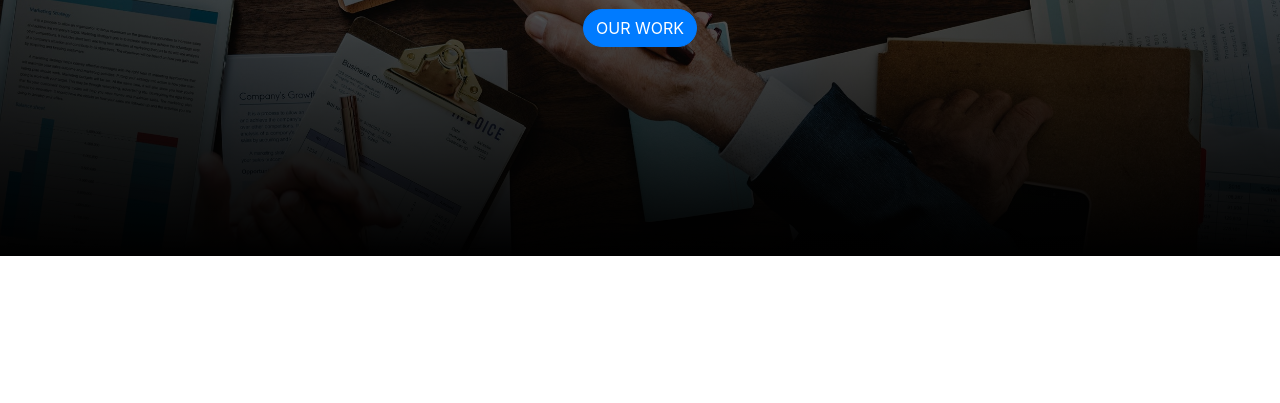
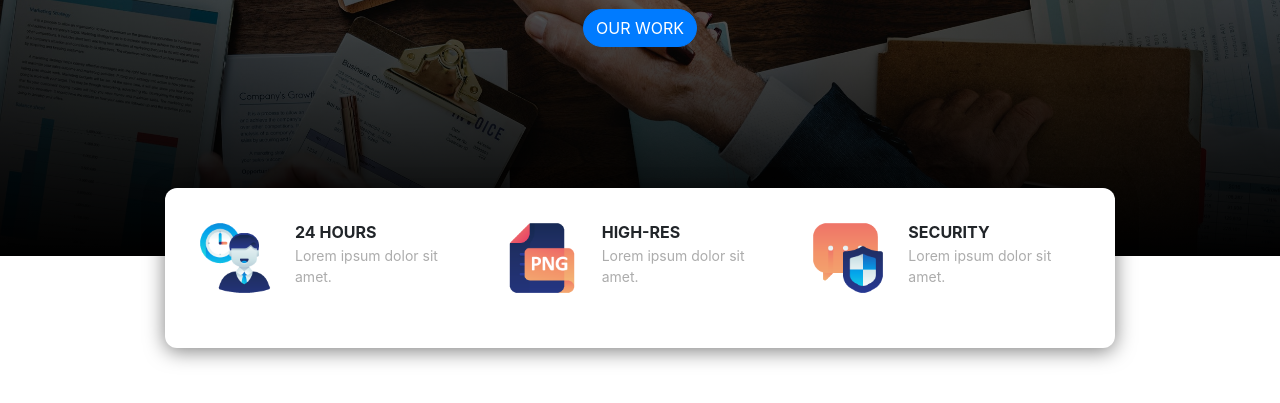
Before and after one commit to Ballsky26/bootstrap4-landing-page, a plain HTML site: page index.html in a window 1280 px wide. Shown: the part 383-786 px from the top of the page. Drawn offline with nearby package versions, Linux system fonts and the light colour scheme; a web font is replaced by a local one.

Commit message:
Update Info Panel

```diff
--- a/css/style.css
+++ b/css/style.css
@@ -52,6 +52,36 @@
     font-weight: 500;
 }
 
+/* Info Panel */
+.info-panel {
+    box-shadow: 0 3px 20px rgba(0, 0, 0, 0.5);
+    border-radius: 12px;
+    margin-top: -100px;
+    background-color: white;
+    padding: 30px;
+}
+
+.info-panel img {
+    width: 80px;
+    height: 80px;
+    margin-right: 20px;
+    margin-bottom: 20px;
+}
+
+.info-panel h4 {
+    font-size: 16px;
+    text-transform: uppercase;
+    font-weight: bold;
+    margin-top: 5px;
+}
+
+.info-panel p {
+    font-size: 14px;
+    color: #ACACAC;
+    margin-top: -5px;
+    font-weight: 200px;
+}
+
 
 /* DESKTOP VERSION */
 @media (min-width: 992px) {
--- a/index.html
+++ b/index.html
@@ -70,6 +70,34 @@
     </div>
     <!-- Akhir Jumbotron -->
 
+    <!-- Container -->
+    <div class="container">
+      <!-- Info Panel -->
+      <div class="row justify-content-center">
+        <div class="col-10 info-panel">
+          <div class="row">
+            <div class="col-lg">
+              <img src="img/employee.png" alt="employee" class="float-left" />
+              <h4>24 Hours</h4>
+              <p>Lorem ipsum dolor sit amet.</p>
+            </div>
+            <div class="col-lg">
+              <img src="img/hires.png" alt="high res" class="float-left" />
+              <h4>High-Res</h4>
+              <p>Lorem ipsum dolor sit amet.</p>
+            </div>
+            <div class="col-lg">
+              <img src="img/security.png" alt="security" class="float-left" />
+              <h4>Security</h4>
+              <p>Lorem ipsum dolor sit amet.</p>
+            </div>
+          </div>
+        </div>
+      </div>
+      <!-- Akhir -->
+    </div>
+    <!-- Akhir Container -->
+
     <!-- Optional JavaScript -->
     <!-- jQuery first, then Popper.js, then Bootstrap JS -->
     <script
```
